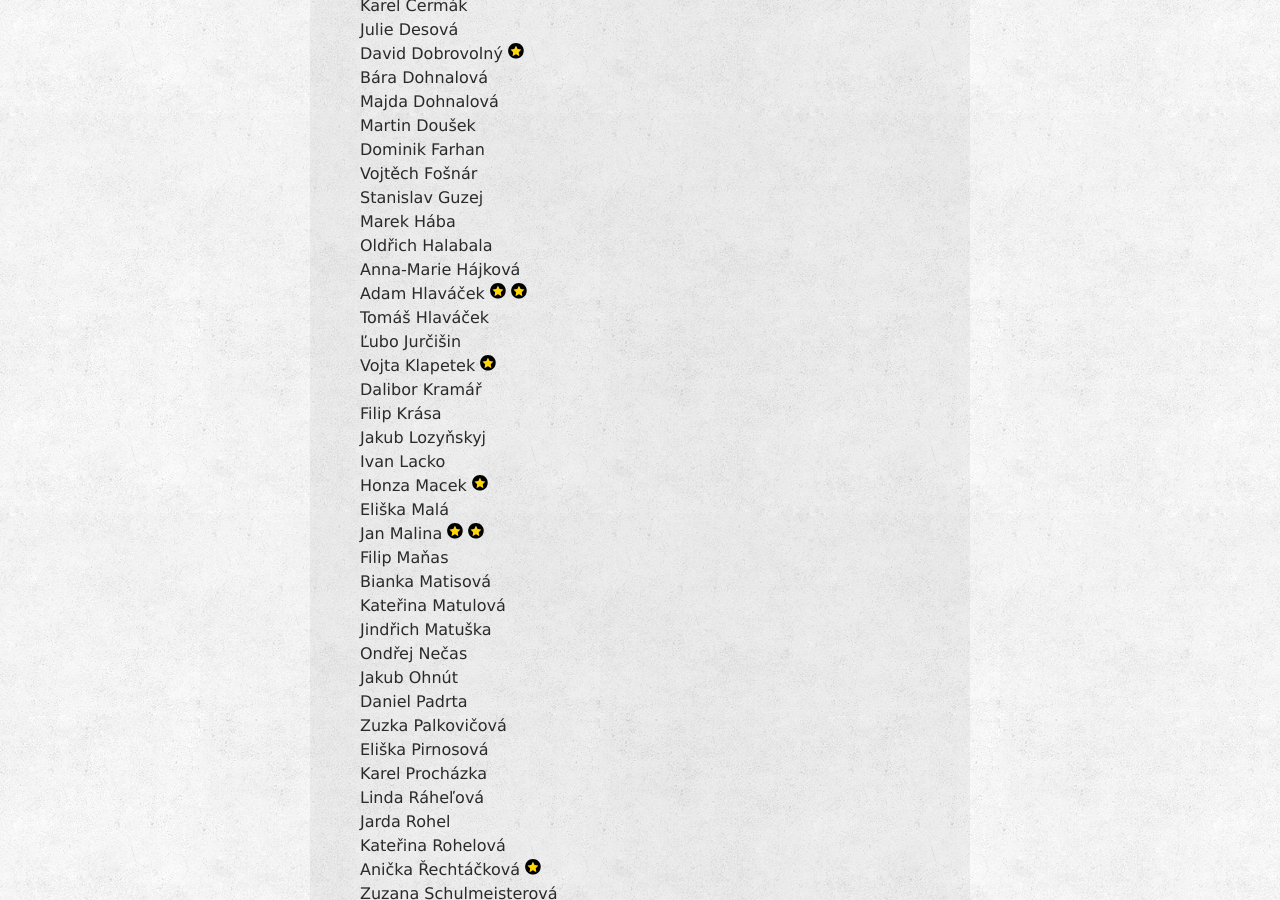
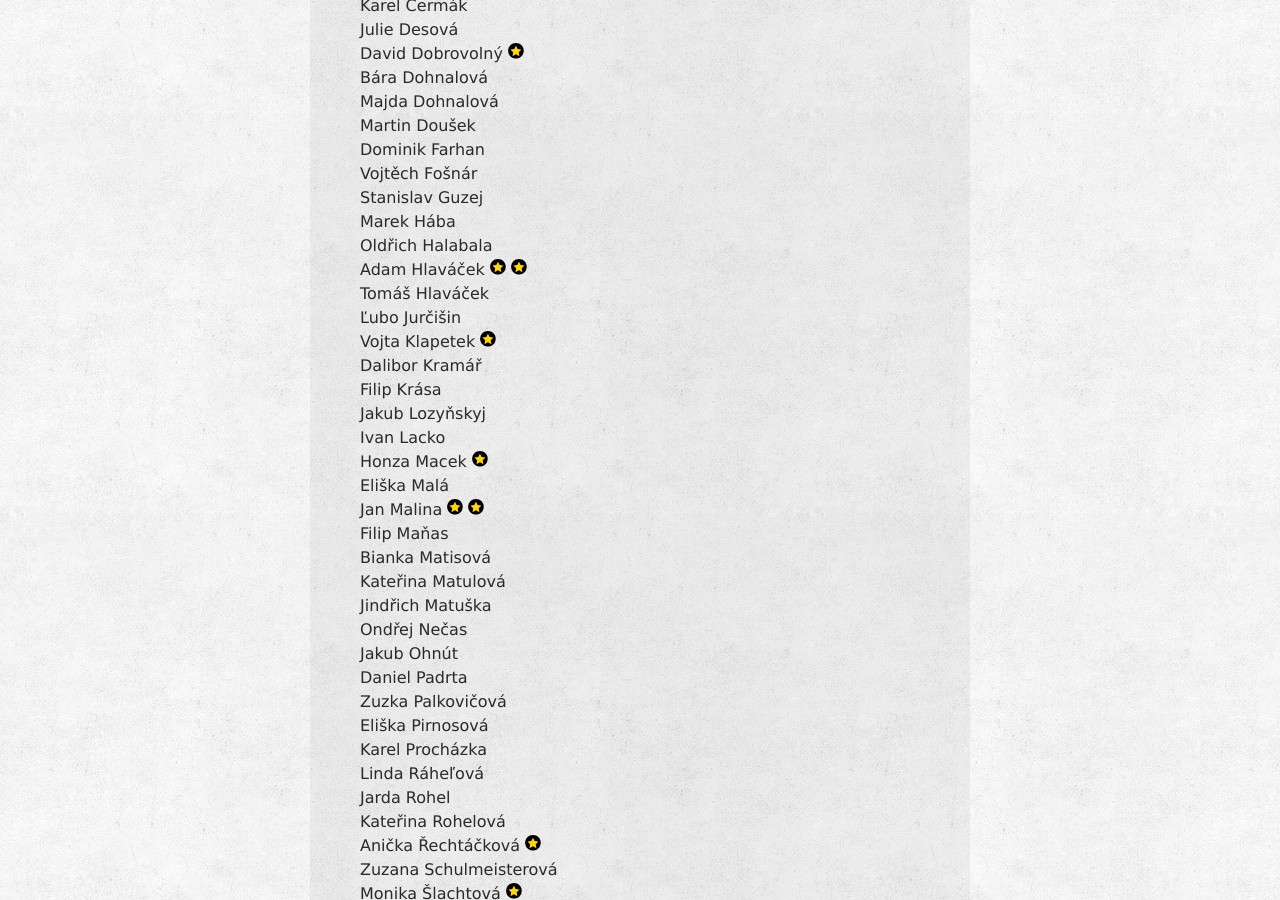
Before and after one commit to zverinec/zverinec-web, a Jekyll site: the page built from _pages/members.md, in a window 1280 px wide and 900 px high, scrolled down 887 px. Built offline with Jekyll 4.4.1, drawn with Linux system fonts in a browser that asks for light colours; comment, search, counter and statistics services are not loaded.

Commit message:
fixed position of passive member

```diff
--- a/_pages/members.md
+++ b/_pages/members.md
@@ -31,7 +31,6 @@ Vojtěch Fošnár<br/>
 Stanislav Guzej<br/>
 Marek Hába<br/>
 Oldřich Halabala<br/>
-Anna-Marie Hájková<br/>
 Adam Hlaváček <img src="img/rad.svg" class="rad" title="Řád přítele severské zvěře za rozpletení gordického uzlu financování KSI a K-SCUKu z grantu MŠMT" /> <img src="img/rad.svg" class="rad" title="Řád přítele severské zvěře za zrození Naskoč na FI a implementaci front-endu nového webu KSI" /><br/>
 Tomáš Hlaváček<br/>
 Ľubo Jurčišin<br/>
```
Also changed, not shown: other parts of _pages/members.md (+1 -0 lines).
